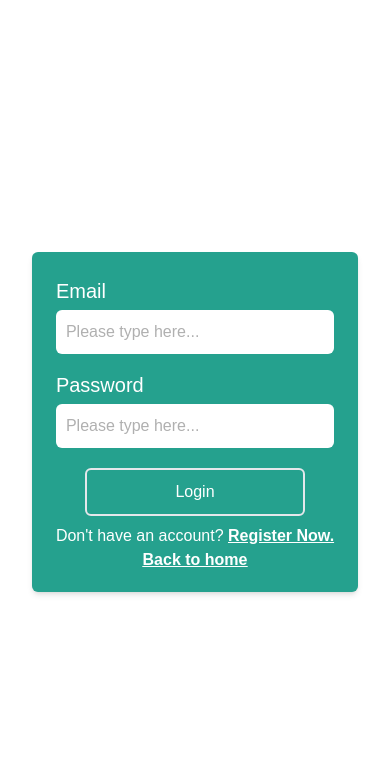
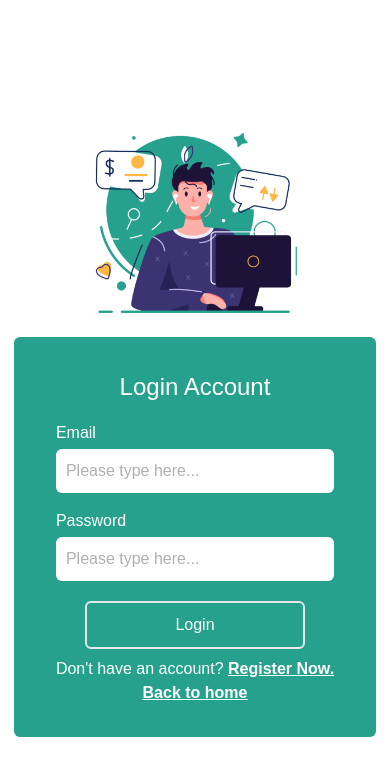
Before and after one commit to erwinnp/react_miniproject-duidtrackr, a React (Vite) app: page /login in a window 390 px wide. Shown: the top 776 px of the page. Built offline with nearby package versions, Linux system fonts and the light colour scheme; no server answers; a web font is replaced by a local one.

Commit message:
Auth GraphQL JSCookie

```diff
--- a/src/pages/LoginPage.jsx
+++ b/src/pages/LoginPage.jsx
@@ -5,6 +5,7 @@ import { Link, useNavigate } from 'react-router-dom';
 import Loading from '../components/Loading';
 import { getAccount } from '../configs/Queries';
 import { loginAuth } from '../utils/authHelpers';
+import BannerHero from '../assets/img/banner-hero.png';
 
 const LoginPage = () => {
   const [account, setAccount] = useState({
@@ -42,16 +43,30 @@ const LoginPage = () => {
   console.log(data);
 
   return (
-    <>
-      <div className='w-full h-screen m-auto flex items-center justify-center'>
-        <div className='bg-color-primary px-6 lg:px-16 py-[20px] lg:py-[30px] rounded-md shadow-md'>
+    <section className='h-screen w-screen flex justify-center items-center'>
+      <div className='container min-h[700px] mx-auto flex justify-around items-center lg:w-[1200px]'>
+        <div className='flex flex-col lg:flex-row items-center justify-center text-left lg:gap-[120px]'>
+          <div className='flex-1'>
+            <img
+              src={BannerHero}
+              alt='Banner'
+              className='w-[220px] lg:w-screen'
+            />
+          </div>
+          <div className='flex-1 bg-color-primary px-[42px] py-[32px] rounded-md'>
             <form
-            className='flex flex-col gap-[12px] text-left lg:w-[480px]'
+              className='flex flex-col gap-[12px] text- mx-auto lg:w-[480px]'
               onSubmit={handleLoginAcc}
               onChange={handleChangeAcc}
             >
+              <h1 className='text-white text-center text-[24px] lg:text-[42px]'>
+                Login Account
+              </h1>
               <div className='flex flex-col'>
-              <label htmlFor='email' className='text-white py-1 text-[20px]'>
+                <label
+                  htmlFor='email'
+                  className='text-white py-1 lg:text-[20px]'
+                >
                   Email
                 </label>
                 <input
@@ -65,7 +80,10 @@ const LoginPage = () => {
               </div>
 
               <div className='flex flex-col'>
-              <label htmlFor='password' className='text-white py-1 text-[20px]'>
+                <label
+                  htmlFor='password'
+                  className='text-white py-1 lg:text-[20px]'
+                >
                   Password
                 </label>
                 <input
@@ -94,9 +112,15 @@ const LoginPage = () => {
                 <Link to='/'>Back to home</Link>
               </span>
             </p>
+            {data && (
+              <h2 className='text-center text-color-danger font-bold'>
+                Username or Password is Wrong!
+              </h2>
+            )}
           </div>
         </div>
-    </>
+      </div>
+    </section>
   );
 };
 
--- a/src/pages/RegisterPage.jsx
+++ b/src/pages/RegisterPage.jsx
@@ -13,7 +13,7 @@ const RegisterPage = () => {
   });
 
   const [createUserAccount, { data, loading }] = useMutation(CreateAccount, {
-    onCompleted: () => toast.success('Successfully Add New Transaction'),
+    onCompleted: () => toast.success('Successfully Create New Account'),
   });
 
   let navigate = useNavigate();
@@ -45,13 +45,19 @@ const RegisterPage = () => {
     <>
       <div className='w-full h-screen m-auto flex items-center justify-center'>
         <div className='bg-color-primary px-6 lg:px-16 py-[20px] lg:py-[30px] rounded-md shadow-md'>
+          <h1 className='text-center lg:text-[42px] text-white mb-[12px]'>
+            Regiter New Account
+          </h1>
           <form
             className='flex flex-col gap-[12px] text-left lg:w-[480px]'
             onSubmit={handleCreateAcc}
             onChange={handleChangeAcc}
           >
             <div className='flex flex-col'>
-              <label htmlFor='fullName' className='text-white py-1 text-[20px]'>
+              <label
+                htmlFor='fullName'
+                className='text-white py-1 lg:text-[20px]'
+              >
                 Full Name
               </label>
               <input
@@ -65,7 +71,7 @@ const RegisterPage = () => {
             </div>
 
             <div className='flex flex-col'>
-              <label htmlFor='email' className='text-white py-1 text-[20px]'>
+              <label htmlFor='email' className='text-white py-1 lg:text-[20px]'>
                 Email
               </label>
               <input
@@ -79,7 +85,10 @@ const RegisterPage = () => {
             </div>
 
             <div className='flex flex-col'>
-              <label htmlFor='password' className='text-white py-1 text-[20px]'>
+              <label
+                htmlFor='password'
+                className='text-white py-1 lg:text-[20px]'
+              >
                 Password
               </label>
               <input
--- a/src/utils/authHelpers.js
+++ b/src/utils/authHelpers.js
@@ -12,7 +12,7 @@ export const loginAuth = {
     }
   },
   setLogout: (navigate) => {
-    jsCookie.remove('email');
+    jsCookie.remove('email', { path: '/' });
     navigate('/');
   },
 };
```
Lines whose indentation alone changed are shown as unchanged.
